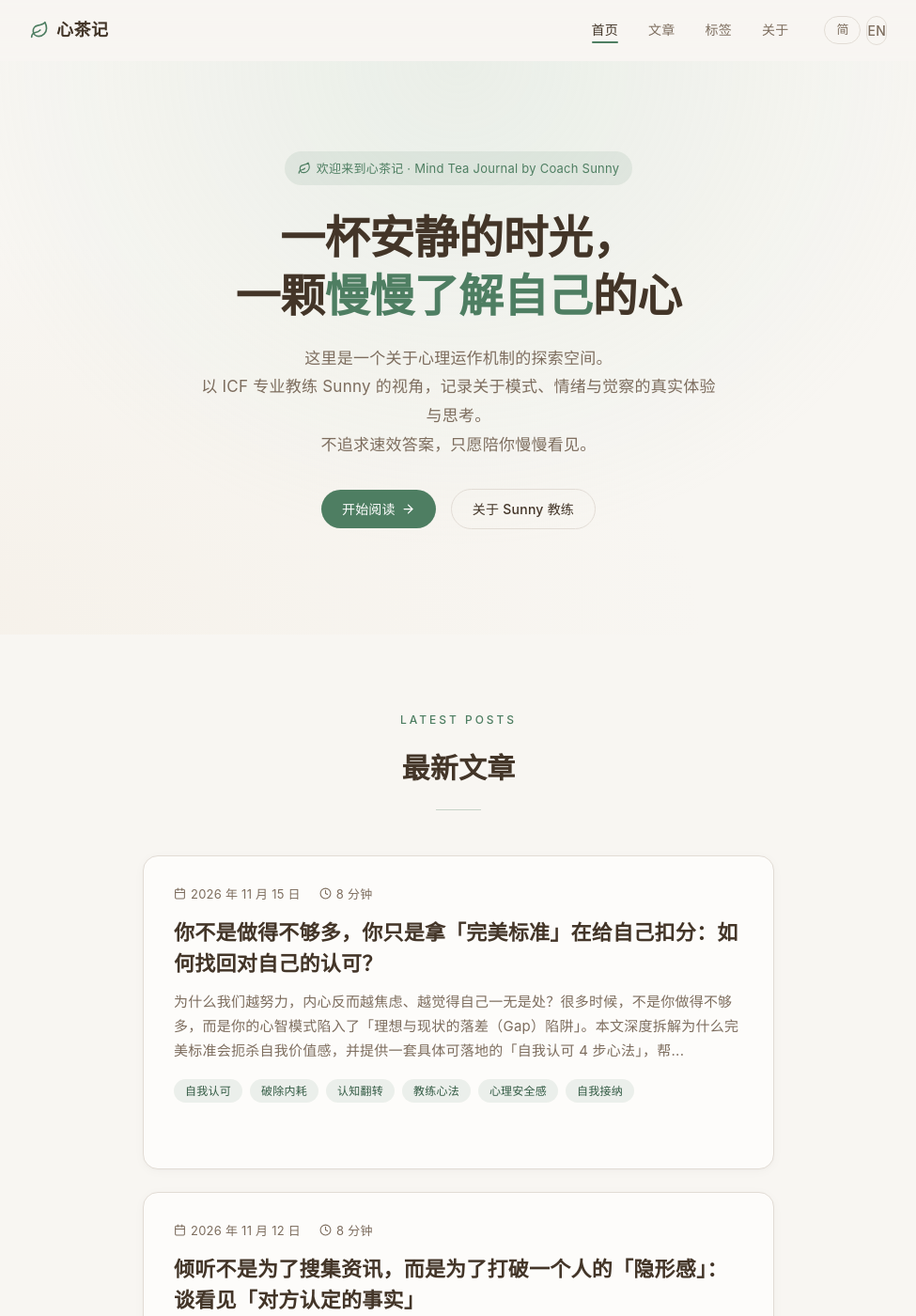
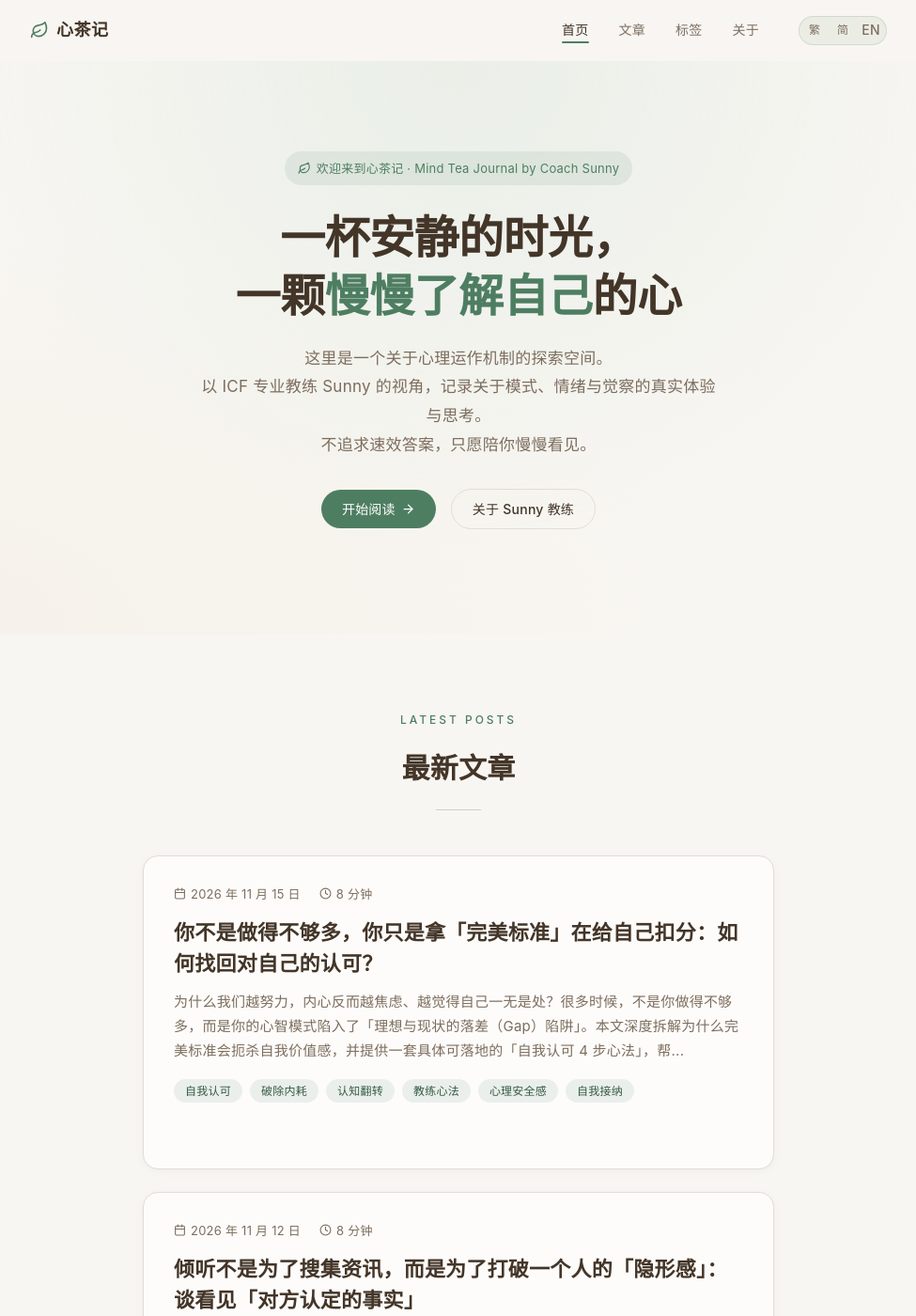
Before and after one commit to coachsunny/blog, a Jekyll site: the page built from index.html, in a window 1280 px wide and 1400 px high. Shown: the whole window at 94% size, without its empty margins (152-1127 px from the left). Built offline with Jekyll 4.4.1, drawn with Linux system fonts in a browser that asks for light colours.

Commit message:
fix(ui): unify language switcher into cohesive segmented tea capsule [繁 简 EN]

```diff
--- a/_layouts/default.html
+++ b/_layouts/default.html
@@ -14,39 +14,50 @@
   <link href="https://fonts.googleapis.com/css2?family=Noto+Sans+SC:wght@400;500;600&family=Noto+Sans+TC:wght@400;500;600&family=Noto+Serif+SC:wght@400;600;700&family=Noto+Serif+TC:wght@400;600;700&display=swap" rel="stylesheet" />
   <link rel="stylesheet" href="{{ '/css/style.css' | relative_url }}" />
   <style>
-    .lang-toggle-group {
+    .lang-switch-item {
+      display: flex;
+      align-items: center;
+      margin-left: 10px;
+    }
+    .lang-segmented-switch {
       display: inline-flex;
       align-items: center;
-      gap: 6px;
-      margin-left: 6px;
+      background: rgba(163, 184, 153, 0.15);
+      border: 1px solid rgba(163, 184, 153, 0.35);
+      border-radius: var(--radius-full);
+      padding: 2px;
+      gap: 2px;
     }
-    .lang-btn {
-      background: transparent;
-      border: 1px solid var(--border);
-      color: var(--text-muted);
-      padding: 4px 12px;
-      border-radius: var(--radius-full);
-      cursor: pointer;
-      font-size: 13px;
-      font-weight: 500;
-      font-family: var(--font-sans, sans-serif);
-      transition: all 0.2s ease;
-      line-height: 1.5;
-      text-decoration: none;
+    .lang-opt {
       display: inline-flex;
       align-items: center;
       justify-content: center;
+      min-width: 28px;
+      height: 25px;
+      padding: 0 8px;
+      font-size: 12px;
+      font-weight: 500;
+      font-family: var(--font-sans, sans-serif);
+      color: var(--text-muted);
+      border-radius: var(--radius-full);
+      border: none;
+      background: transparent;
+      cursor: pointer;
+      text-decoration: none;
+      transition: all 0.2s ease;
+      line-height: 1;
+      user-select: none;
     }
-    .lang-btn:hover {
-      background-color: hsla(145, 22%, 42%, 0.1);
+    .lang-opt:hover {
       color: var(--primary-dark);
-      border-color: var(--primary);
+      background-color: rgba(163, 184, 153, 0.22);
       text-decoration: none;
     }
-    .lang-btn.active {
+    .lang-opt.active {
       background-color: var(--primary);
       color: #ffffff;
-      border-color: var(--primary);
+      font-weight: 600;
+      box-shadow: 0 1px 3px rgba(0, 0, 0, 0.08);
       cursor: default;
       pointer-events: none;
     }
@@ -146,7 +157,8 @@
             </li>
           {% endfor %}
         {% endif %}
-        <li class="lang-toggle-group">
+        <li class="lang-switch-item">
+          <div class="lang-segmented-switch">
             {% if page.lang == 'en' %}
               {% if page.ref %}
                 {% assign zh_target = site.posts | where: "ref", page.ref | where_exp: "p", "p.lang != 'en'" | first %}
@@ -160,8 +172,9 @@
               {% else %}
                 {% assign zh_dest = '/' %}
               {% endif %}
-            <a href="{{ zh_dest | relative_url }}" class="lang-btn" title="切換回中文">中文</a>
-            <span class="lang-btn active">EN</span>
+              <a href="{{ zh_dest | relative_url }}" class="lang-opt" onclick="localStorage.setItem('blog_lang','traditional')" title="繁體中文">繁</a>
+              <a href="{{ zh_dest | relative_url }}" class="lang-opt" onclick="localStorage.setItem('blog_lang','simplified')" title="简体中文">简</a>
+              <span class="lang-opt active" title="English">EN</span>
             {% else %}
               {% if page.ref %}
                 {% assign en_target = site.posts | where: "ref", page.ref | where: "lang", "en" | first %}
@@ -175,9 +188,11 @@
               {% else %}
                 {% assign en_dest = '/en/' %}
               {% endif %}
-            <button id="langToggle" class="lang-btn" title="切换繁简">简</button>
-            <a href="{{ en_dest | relative_url }}" class="lang-btn" title="Switch to English">EN</a>
+              <button type="button" id="btnHant" class="lang-opt" title="切換為繁體中文">繁</button>
+              <button type="button" id="btnHans" class="lang-opt" title="切换为简体中文">简</button>
+              <a href="{{ en_dest | relative_url }}" class="lang-opt" title="Switch to English">EN</a>
             {% endif %}
+          </div>
         </li>
       </ul>
     </div>
```
Also changed, not shown: other parts of _layouts/default.html (+29 -12 lines). Lines whose indentation alone changed are shown as unchanged.
